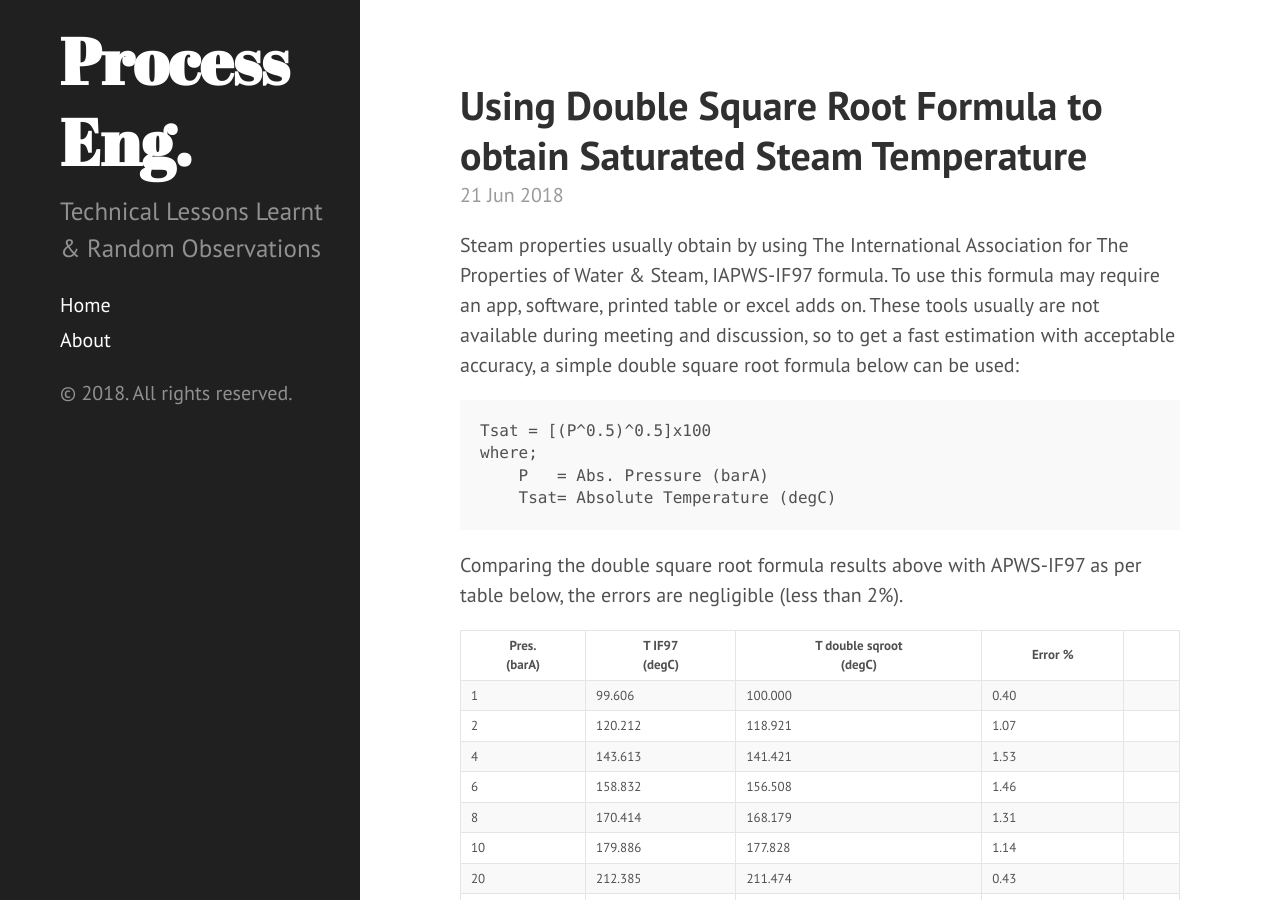
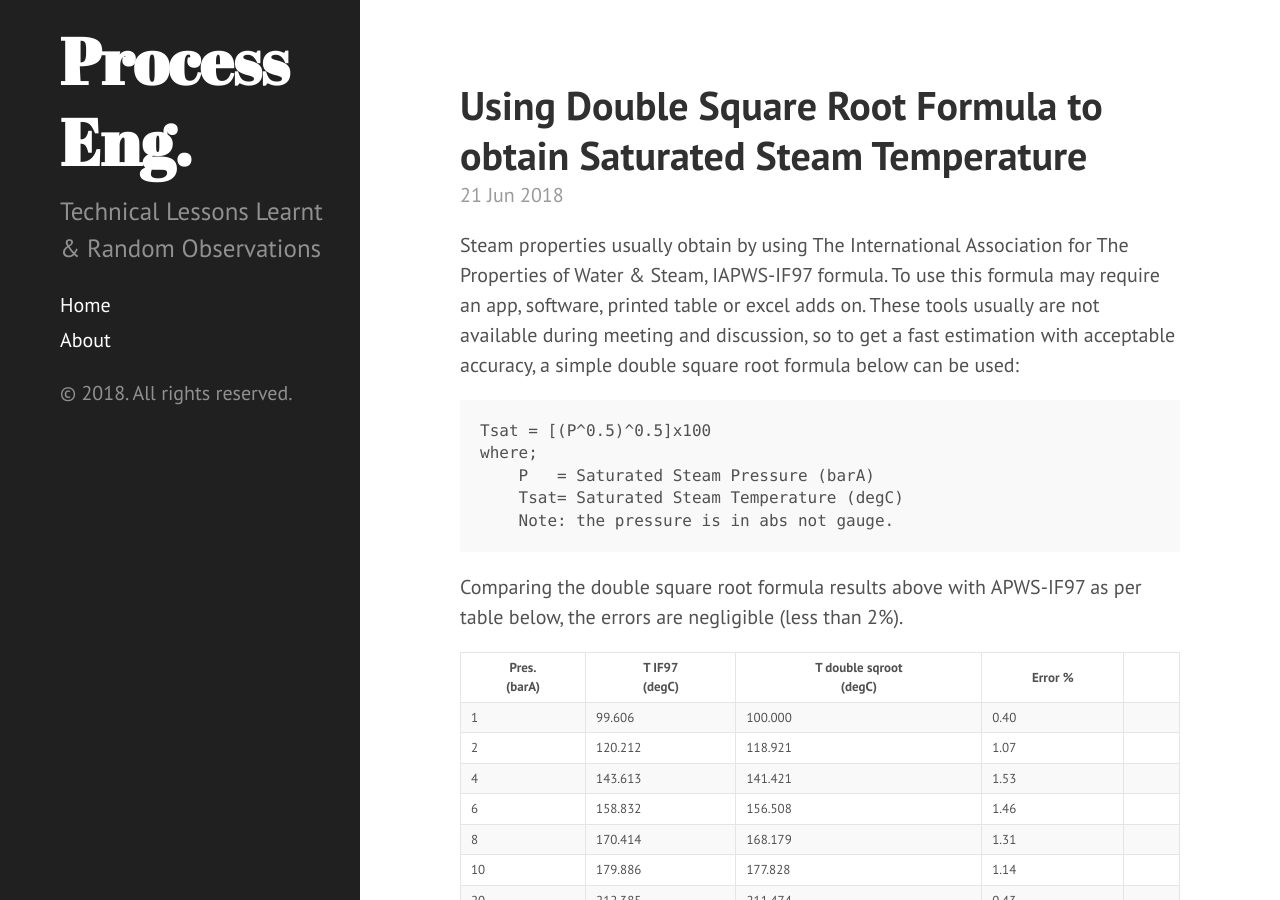
Before and after one commit to mohafizul/mohafizul.github.io, a Jekyll site: the page built from _posts/2018-06-21-calc-steam-property.md, in a window 1280 px wide and 900 px high. Built offline with Jekyll 4.4.1, drawn with Linux system fonts in a browser that asks for light colours; nearby versions of some CDN libraries.

Commit message:
edited a post

````diff
--- a/_posts/2018-06-21-calc-steam-property.md
+++ b/_posts/2018-06-21-calc-steam-property.md
@@ -15,8 +15,9 @@ meeting and discussion, so to get a fast estimation with acceptable accuracy, a
 ```phyton
 Tsat = [(P^0.5)^0.5]x100
 where;
-    P   = Abs. Pressure (barA)
-    Tsat= Absolute Temperature (degC)
+    P   = Saturated Steam Pressure (barA)
+    Tsat= Saturated Steam Temperature (degC)
+    Note: the pressure is in abs not gauge.
 ```
 Comparing the double square root formula results above with APWS-IF97 as per table below, the errors are negligible (less than 2%).
 
````
